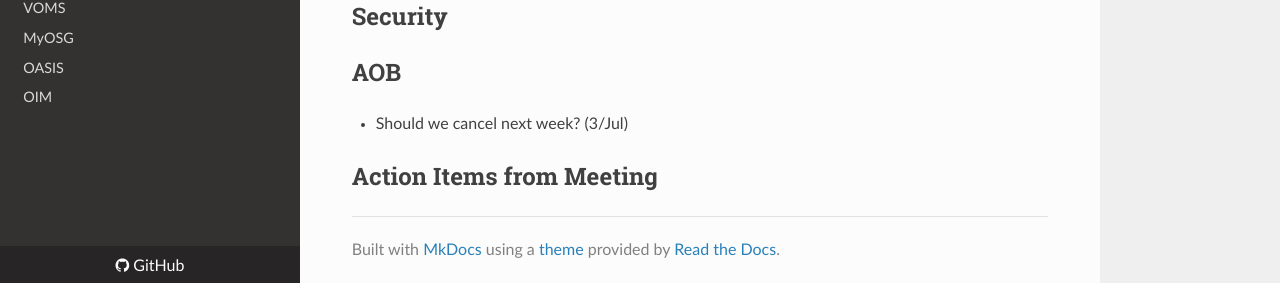
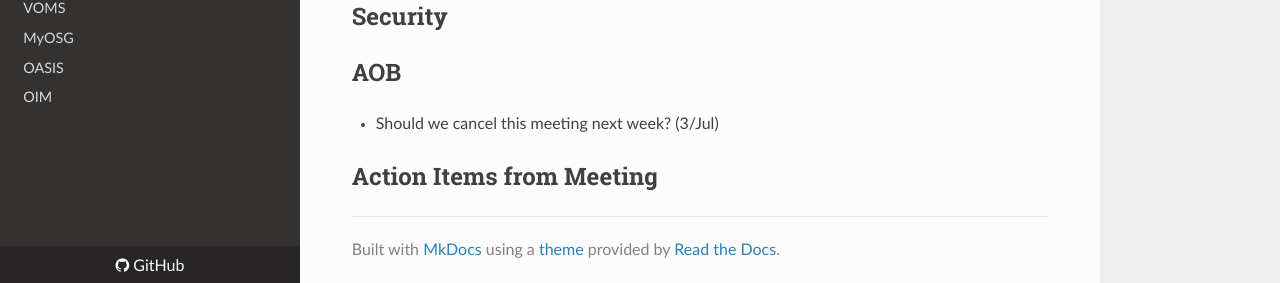
Before and after one commit to osg-htc/operations, an MkDocs documentation site: the page built from docs/WeeklyMinutes/26Jun2017.md, in a window 1280 px wide and 900 px high, scrolled down 2237 px. Shown: the part 614-897 px from the top of the window. Built offline with MkDocs 1.6.1, drawn with Linux system fonts in a browser that asks for light colours; nearby versions of some CDN libraries; old or Windows-style settings are respelled for this version of MkDocs.

Commit message:
Update 26Jun2017.md

```diff
--- a/docs/WeeklyMinutes/26Jun2017.md
+++ b/docs/WeeklyMinutes/26Jun2017.md
@@ -83,6 +83,6 @@
 ## Security
 
 ## AOB
-   * Should we cancel next week? (3/Jul)
+   * Should we cancel this meeting next week? (3/Jul)
 
 ## Action Items from Meeting
```
